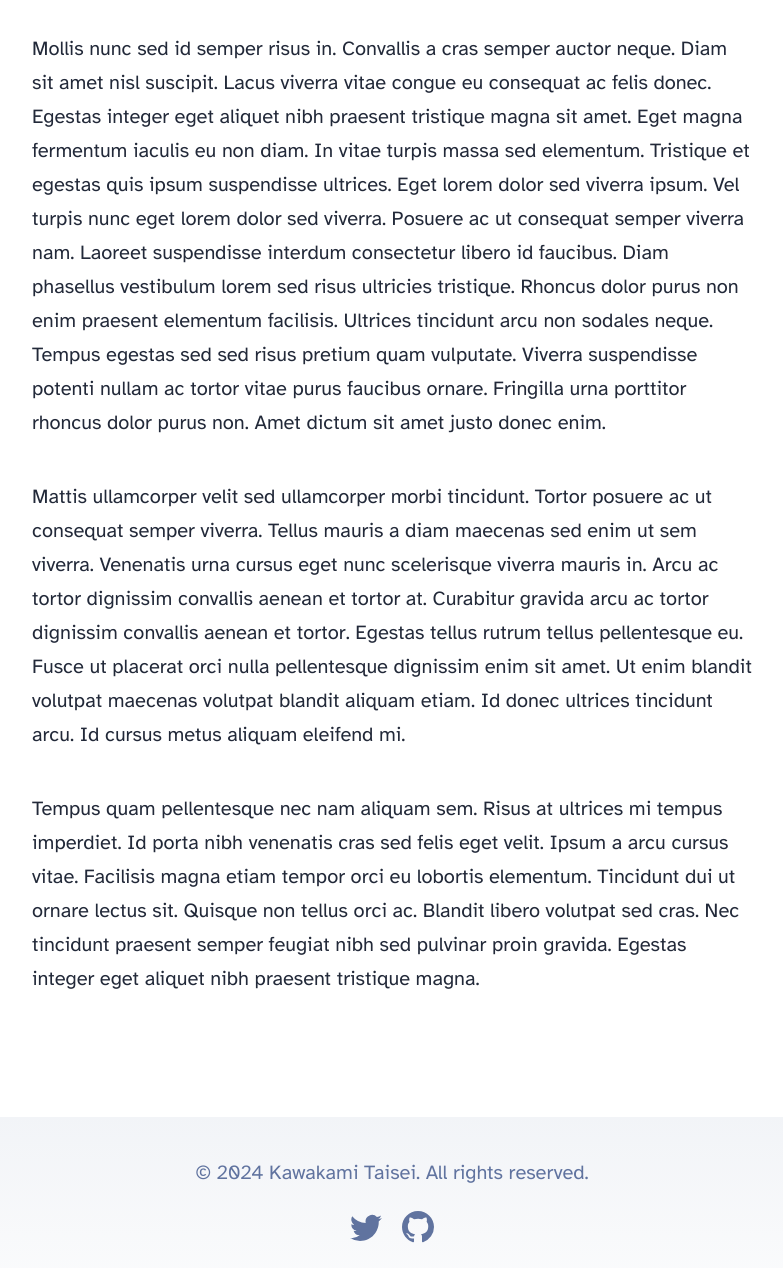
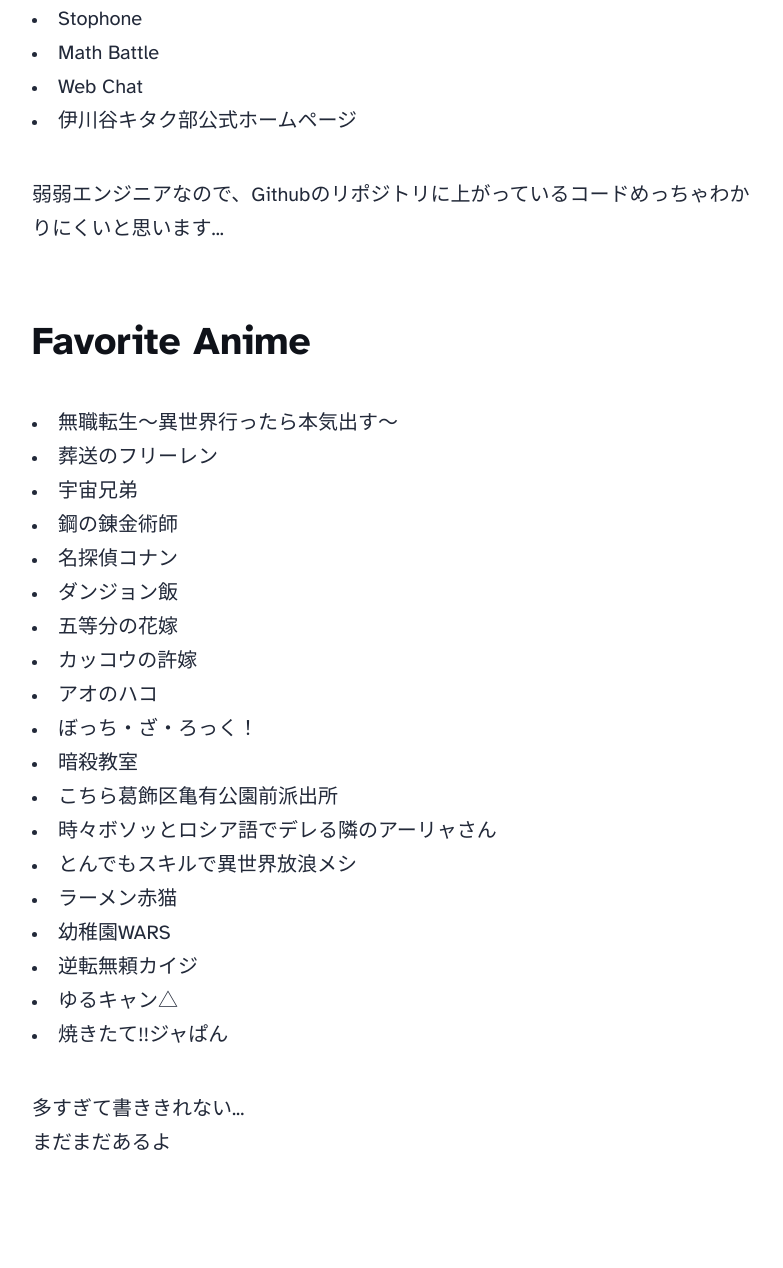
Before and after one commit to KTaisei/official, an Astro site: page /official/about in a window 1280 px wide. Shown: the part 1532-2800 px from the top of the page, without its empty margins (248-1031 px from the left). Built offline with nearby package versions, Linux system fonts and the light colour scheme; Astro itself is replaced by a stand-in of ours.

Commit message:
情報の編集

```diff
--- a/src/pages/about.astro
+++ b/src/pages/about.astro
@@ -9,54 +9,57 @@ import Layout from '../layouts/BlogPost.astro';
 	heroImage="/official/blog-placeholder-about.jpg"
 >
 	<p>
-		Lorem ipsum dolor sit amet, consectetur adipiscing elit, sed do eiusmod tempor incididunt ut
-		labore et dolore magna aliqua. Vitae ultricies leo integer malesuada nunc vel risus commodo
-		viverra. Adipiscing enim eu turpis egestas pretium. Euismod elementum nisi quis eleifend quam
-		adipiscing. In hac habitasse platea dictumst vestibulum. Sagittis purus sit amet volutpat. Netus
-		et malesuada fames ac turpis egestas. Eget magna fermentum iaculis eu non diam phasellus
-		vestibulum lorem. Varius sit amet mattis vulputate enim. Habitasse platea dictumst quisque
-		sagittis. Integer quis auctor elit sed vulputate mi. Dictumst quisque sagittis purus sit amet.
+		こんにちわ！川上泰正といいます。<br>・webエンジニア(フロントエンド)<br>・アプリケーションエンジニア(モバイル)<br>・アニメ・漫画オタク
+	</p>
+
+	<h3>My skill</h3>
+	<p>
+		<li>Python</li>
+		<li>HTML</li>
+		<li>CSS</li>
+		<li>Javascript</li>
+		<li>Astro</li>
+		<li>Flutter</li>
+		<li>Ruby</li>
+	</p>
+	<br>
+
+	<h3>My project</h3>
+	<p>
+		<li>Stophone</li>
+		<li>Math Battle</li>
+		<li>Web Chat</li>
+		<li>伊川谷キタク部公式ホームページ</li>
 	</p>
 
 	<p>
-		Morbi tristique senectus et netus. Id semper risus in hendrerit gravida rutrum quisque non
-		tellus. Habitasse platea dictumst quisque sagittis purus sit amet. Tellus molestie nunc non
-		blandit massa. Cursus vitae congue mauris rhoncus. Accumsan tortor posuere ac ut. Fringilla urna
-		porttitor rhoncus dolor. Elit ullamcorper dignissim cras tincidunt lobortis. In cursus turpis
-		massa tincidunt dui ut ornare lectus. Integer feugiat scelerisque varius morbi enim nunc.
-		Bibendum neque egestas congue quisque egestas diam. Cras ornare arcu dui vivamus arcu felis
-		bibendum. Dignissim suspendisse in est ante in nibh mauris. Sed tempus urna et pharetra pharetra
-		massa massa ultricies mi.
+		弱弱エンジニアなので、Githubのリポジトリに上がっているコードめっちゃわかりにくいと思います...
 	</p>
+	<br>
+
+	<h3>Favorite Anime</h3>
 
 	<p>
-		Mollis nunc sed id semper risus in. Convallis a cras semper auctor neque. Diam sit amet nisl
-		suscipit. Lacus viverra vitae congue eu consequat ac felis donec. Egestas integer eget aliquet
-		nibh praesent tristique magna sit amet. Eget magna fermentum iaculis eu non diam. In vitae
-		turpis massa sed elementum. Tristique et egestas quis ipsum suspendisse ultrices. Eget lorem
-		dolor sed viverra ipsum. Vel turpis nunc eget lorem dolor sed viverra. Posuere ac ut consequat
-		semper viverra nam. Laoreet suspendisse interdum consectetur libero id faucibus. Diam phasellus
-		vestibulum lorem sed risus ultricies tristique. Rhoncus dolor purus non enim praesent elementum
-		facilisis. Ultrices tincidunt arcu non sodales neque. Tempus egestas sed sed risus pretium quam
-		vulputate. Viverra suspendisse potenti nullam ac tortor vitae purus faucibus ornare. Fringilla
-		urna porttitor rhoncus dolor purus non. Amet dictum sit amet justo donec enim.
+		<li>無職転生〜異世界行ったら本気出す〜</li>
+		<li>葬送のフリーレン</li>
+		<li>宇宙兄弟</li>
+		<li>鋼の錬金術師</li>
+		<li>名探偵コナン</li>
+		<li>ダンジョン飯</li>
+		<li>五等分の花嫁</li>
+		<li>カッコウの許嫁</li>
+		<li>アオのハコ</li>
+		<li>ぼっち・ざ・ろっく！</li>
+		<li>暗殺教室</li>
+		<li>こちら葛飾区亀有公園前派出所</li>
+		<li>時々ボソッとロシア語でデレる隣のアーリャさん</li>
+		<li>とんでもスキルで異世界放浪メシ</li>
+		<li>ラーメン赤猫</li>
+		<li>幼稚園WARS</li>
+		<li>逆転無頼カイジ</li>
+		<li>ゆるキャン△</li>
+		<li>焼きたて!!ジャぱん</li>
 	</p>
-
-	<p>
-		Mattis ullamcorper velit sed ullamcorper morbi tincidunt. Tortor posuere ac ut consequat semper
-		viverra. Tellus mauris a diam maecenas sed enim ut sem viverra. Venenatis urna cursus eget nunc
-		scelerisque viverra mauris in. Arcu ac tortor dignissim convallis aenean et tortor at. Curabitur
-		gravida arcu ac tortor dignissim convallis aenean et tortor. Egestas tellus rutrum tellus
-		pellentesque eu. Fusce ut placerat orci nulla pellentesque dignissim enim sit amet. Ut enim
-		blandit volutpat maecenas volutpat blandit aliquam etiam. Id donec ultrices tincidunt arcu. Id
-		cursus metus aliquam eleifend mi.
-	</p>
-
-	<p>
-		Tempus quam pellentesque nec nam aliquam sem. Risus at ultrices mi tempus imperdiet. Id porta
-		nibh venenatis cras sed felis eget velit. Ipsum a arcu cursus vitae. Facilisis magna etiam
-		tempor orci eu lobortis elementum. Tincidunt dui ut ornare lectus sit. Quisque non tellus orci
-		ac. Blandit libero volutpat sed cras. Nec tincidunt praesent semper feugiat nibh sed pulvinar
-		proin gravida. Egestas integer eget aliquet nibh praesent tristique magna.
-	</p>
+	<p>多すぎて書ききれない...<br>
+		まだまだあるよ</p>
 </Layout>
```
Also changed, not shown: src/pages/index.astro (+13 -20 lines).
